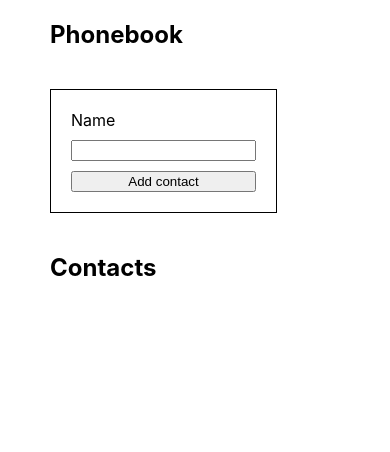
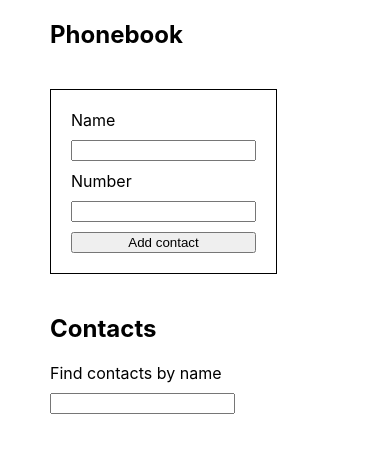
Before and after one commit to PiotrJasinski1995/goit-react-hw-02-phonebook, a React (Create React App) app: page / in a window 390 px wide. Shown: the top 452 px of the page. Built offline with nearby package versions, Linux system fonts and the light colour scheme.

Commit message:
feat: add number to phonebook and add filter to contacts

```diff
--- a/src/components/App.jsx
+++ b/src/components/App.jsx
@@ -2,28 +2,37 @@ import { Component } from 'react';
 import { nanoid } from 'nanoid';
 import ContactForm from './ContactForm/ContactForm';
 import ContactList from './ContactList/ContactList';
+import Filter from './Filter/Filter';
 import Section from './Section/Section';
 import MainHeading from './MainHeading/MainHeading';
 
 class App extends Component {
   state = {
     contacts: [],
+    filter: '',
   };
 
-  handleFormSubmit = name => {
+  handleFormSubmit = (name, number) => {
     this.setState(prevState => ({
       contacts: [
         ...prevState.contacts,
         {
+          id: nanoid(),
           name,
-          id: nanoid(),
+          number,
         },
       ],
     }));
   };
 
+  handleFilter = filter => {
+    this.setState({
+      filter,
+    });
+  };
+
   render() {
-    const { contacts } = this.state;
+    const { contacts, filter } = this.state;
 
     return (
       <>
@@ -32,7 +41,8 @@ class App extends Component {
           <ContactForm onHandleSubmit={this.handleFormSubmit} />
         </Section>
         <Section title="Contacts">
-          <ContactList contacts={contacts} />
+          <Filter onHandleFilter={this.handleFilter} />
+          <ContactList contacts={contacts} filter={filter} />
         </Section>
       </>
     );
--- a/src/components/Contact/Contact.jsx
+++ b/src/components/Contact/Contact.jsx
@@ -4,16 +4,22 @@ import PropTypes from 'prop-types';
 class Contact extends Component {
   static defaultProps = {
     name: '',
+    number: '',
   };
 
   static propTypes = {
     name: PropTypes.string,
+    number: PropTypes.string,
   };
 
   render() {
-    const { name } = this.props;
+    const { name, number } = this.props;
 
-    return <p>{name}</p>;
+    return (
+      <p>
+        {name}: {number}
+      </p>
+    );
   }
 }
 
--- a/src/components/ContactForm/ContactForm.jsx
+++ b/src/components/ContactForm/ContactForm.jsx
@@ -8,26 +8,39 @@ class ContactForm extends Component {
     onHandleSubmit: PropTypes.func,
   };
 
-  loginInputId = nanoid();
+  nameInputId = nanoid();
+  numberInputId = nanoid();
 
   handleFormSubmit = event => {
     const { onHandleSubmit } = this.props;
 
     event.preventDefault();
     const name = event.target.elements.name.value;
-    onHandleSubmit(name);
+    const number = event.target.elements.number.value;
+    onHandleSubmit(name, number);
   };
 
   render() {
     return (
       <Styled.ContactFormStyled onSubmit={this.handleFormSubmit}>
-        <label htmlFor={this.loginInputId}>Name</label>
+        <label htmlFor={this.nameInputId}>Name</label>
         <input
           type="text"
           name="name"
-          id={this.loginInputId}
+          id={this.nameInputId}
           pattern="^[a-zA-Zа-яА-Я]+(([' \-][a-zA-Zа-яА-Я ])?[a-zA-Zа-яА-Я]*)*$"
           title="Name may contain only letters, apostrophe, dash and spaces. For example Adrian, Jacob Mercer, Charles de Batz de Castelmore d'Artagnan"
+          autoComplete="off"
+          required
+        />
+        <label htmlFor={this.numberInputId}>Number</label>
+        <input
+          type="tel"
+          name="number"
+          id={this.numberInputId}
+          pattern="\+?\d{1,4}?[\-.\s]?\(?\d{1,3}?\)?[\-.\s]?\d{1,4}[\-.\s]?\d{1,4}[\-.\s]?\d{1,9}"
+          title="Phone number must be digits and can contain spaces, dashes, parentheses and can start with +"
+          autoComplete="off"
           required
         />
         <button type="submit">Add contact</button>
--- a/src/components/ContactList/ContactList.jsx
+++ b/src/components/ContactList/ContactList.jsx
@@ -5,23 +5,36 @@ import Contact from 'components/Contact/Contact';
 class ContactList extends Component {
   static defaultProps = {
     contacts: [],
+    filter: '',
   };
 
   static propTypes = {
     contacts: PropTypes.array,
+    filter: PropTypes.string,
+  };
+
+  getFilteredContacts = () => {
+    const { contacts, filter } = this.props;
+
+    if (!filter) return contacts;
+
+    return contacts.filter(contact => {
+      const { name } = contact;
+      return name.toLowerCase().includes(filter.toLowerCase());
+    });
   };
 
   render() {
-    const { contacts } = this.props;
+    const filteredContacts = this.getFilteredContacts();
 
     return (
       <ul>
-        {contacts.map(contact => {
-          const { id, name } = contact;
+        {filteredContacts.map(contact => {
+          const { id, name, number } = contact;
 
           return (
             <li key={id}>
-              <Contact name={name}></Contact>
+              <Contact name={name} number={number}></Contact>
             </li>
           );
         })}
--- /dev/null
+++ b/src/components/Filter/Filter.jsx
@@ -0,0 +1,39 @@
+import { Component } from 'react';
+import PropTypes from 'prop-types';
+import { nanoid } from 'nanoid';
+import * as Styled from './styled';
+
+class Filter extends Component {
+  static propTypes = {
+    onHandleFilter: PropTypes.func,
+  };
+
+  filterInputId = nanoid();
+
+  handleFilter = event => {
+    const { onHandleFilter } = this.props;
+
+    const filter = event.target.value;
+    onHandleFilter(filter);
+  };
+
+  render() {
+    return (
+      <Styled.FilterStyled>
+        <label htmlFor={this.filterInputId}>Find contacts by name</label>
+        <input
+          type="text"
+          name="filter"
+          id={this.filterInputId}
+          pattern="^[a-zA-Zа-яА-Я]+(([' \-][a-zA-Zа-яА-Я ])?[a-zA-Zа-яА-Я]*)*$"
+          title="Filter field may contain only letters, apostrophe, dash and spaces. For example Adrian, Jacob Mercer, Charles de Batz de Castelmore d'Artagnan"
+          onChange={this.handleFilter}
+          autoComplete="off"
+          required
+        />
+      </Styled.FilterStyled>
+    );
+  }
+}
+
+export default Filter;
--- /dev/null
+++ b/src/components/Filter/styled.js
@@ -0,0 +1,7 @@
+import styled from 'styled-components';
+
+export const FilterStyled = styled.div`
+  display: inline-flex;
+  flex-direction: column;
+  gap: 10px;
+`;
```
